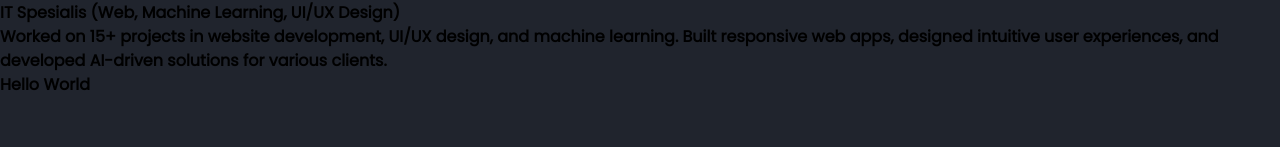
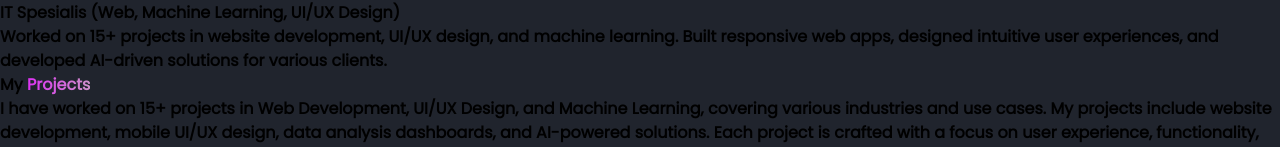
Before and after one commit to FathonyS073/portofolio-fathony, a React (Vite) app: page / in a window 1280 px wide. Shown: the part 3015-3162 px from the top of the page. Before the commit the page ends 3112 px from the top, so only its background shows below. Built offline with nearby package versions, Linux system fonts and the light colour scheme.

Commit message:
Progress Website  Portfolio : Progress Project Secction

```diff
--- a/src/Components/Fragments/Project.jsx
+++ b/src/Components/Fragments/Project.jsx
@@ -2,8 +2,22 @@ import React from "react";
 
 const Project = () => {
   return (
-    <div>
-      <h1 className="text-white">Hello World</h1>
+    <div id="project" className="bg-[#232325]">
+      <div className="text-white pt-10">
+        <div className="w-full lg:w-[60vw] mx-auto">
+          <h2 className="text-3xl  text-center">
+            My <span className="text-purple-400">Projects</span>
+          </h2>
+          <p className="text-[13px] md:text-[15px] text-center leading-6 p-10 md:p-5">
+            I have worked on 15+ projects in Web Development, UI/UX Design, and
+            Machine Learning, covering various industries and use cases. My
+            projects include website development, mobile UI/UX design, data
+            analysis dashboards, and AI-powered solutions. Each project is
+            crafted with a focus on user experience, functionality, and
+            innovation to solve real-world problems.
+          </p>
+        </div>
+      </div>
     </div>
   );
 };
```
